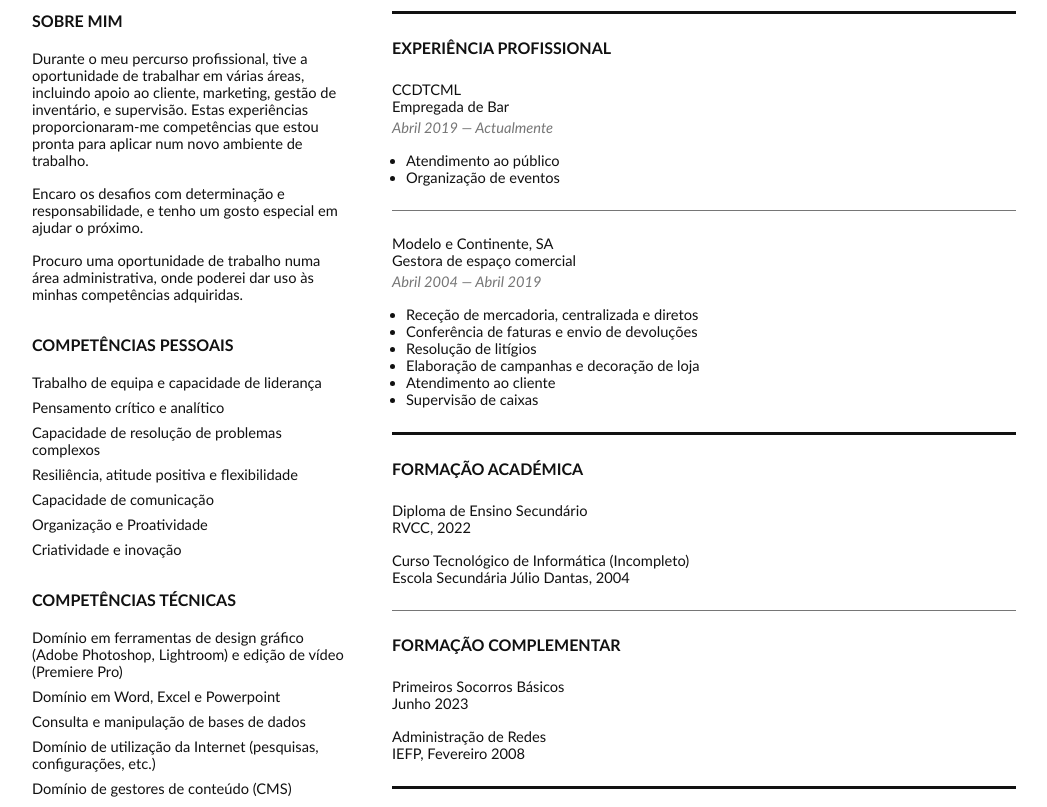
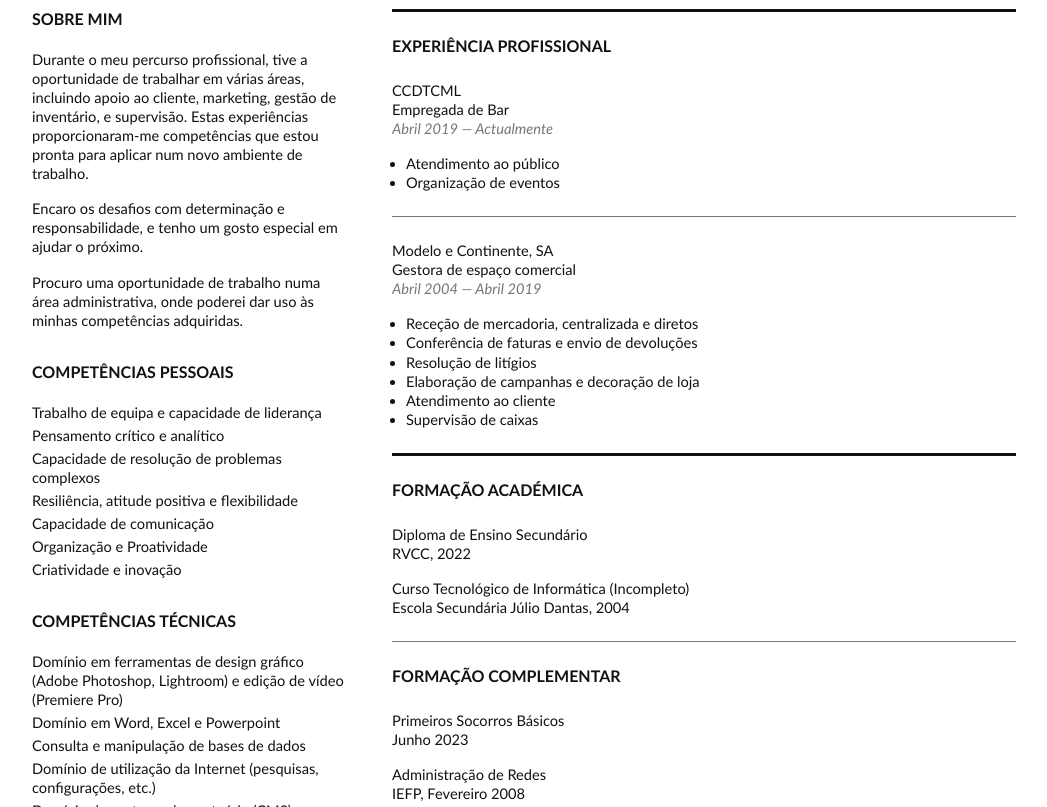
Before and after one commit to IthilDS/Test, a plain HTML site: page index.html in a window 1280 px wide. Shown: the part 105-912 px from the top of the page, without its empty margins (116-1163 px from the left). Drawn offline with Linux system fonts and the light colour scheme.

Commit message:
line-height

```diff
--- a/index.html
+++ b/index.html
@@ -78,8 +78,9 @@
       h3, h4 {
         font-weight: normal;
       }
-      h3, h4, aside, main {
+      h3, h4, body {
         font-size: 11pt;
+        line-height: 1.3;
       }
       /* LAYOUT */
       html {
@@ -135,7 +136,7 @@
         margin-top: 1rem;
       }
       aside .list > * + * {
-        margin-top: .5rem;
+        margin-top: .25rem;
       }
       /* MAIN */
       main > * {
@@ -154,7 +155,6 @@
         margin-bottom: 1.5rem;
       }
       main .date-range {
-        margin-top: .25rem;
         font-style: italic;
         color: var(--light-gray);
       }
```
